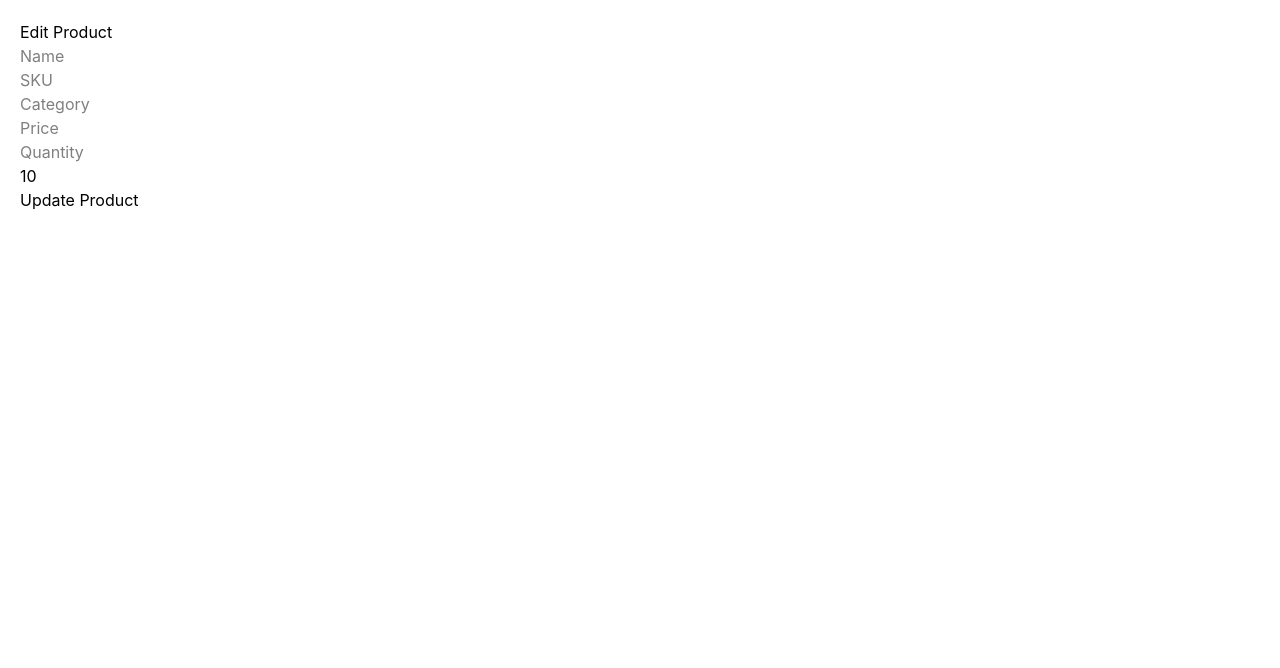
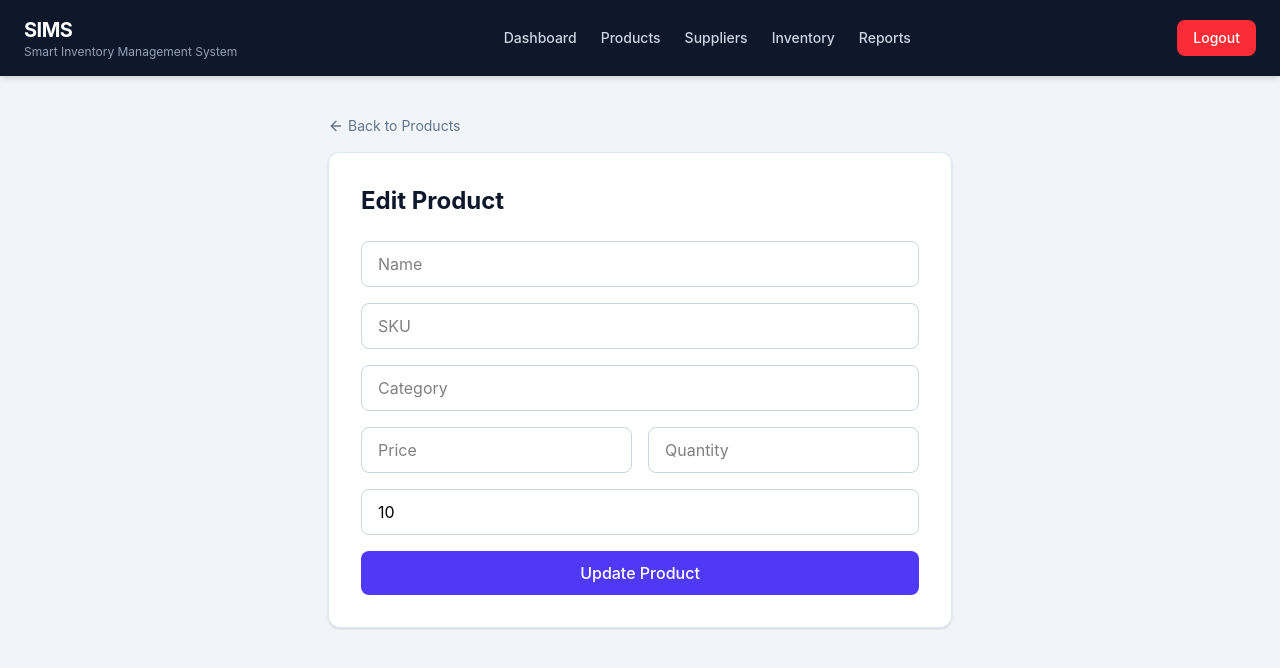
Before and after one commit to Sunita-lab/SIMS---Smart-Inventory-Management-System, a React (Vite) app in the folder client/: page /products/edit/1 in a window 1280 px wide. Shown: the top 668 px of the page. Built offline with nearby package versions, Linux system fonts and the light colour scheme; no server answers; sample sign-in values are in the browser's storage.

Commit message:
style: modernize Products page and form with icons and badges

```diff
--- a/client/src/pages/ProductForm.jsx
+++ b/client/src/pages/ProductForm.jsx
@@ -1,6 +1,8 @@
 import { useState, useEffect } from 'react';
-import { useNavigate, useParams } from 'react-router-dom';
+import { useNavigate, useParams, Link } from 'react-router-dom';
+import { ArrowLeft } from 'lucide-react';
 import API from '../api/axios';
+import Navbar from '../components/Navbar';
 
 function ProductForm() {
   const [formData, setFormData] = useState({
@@ -40,18 +42,41 @@ function ProductForm() {
     }
   };
 
+  const inputClass =
+    'w-full px-4 py-2.5 border border-slate-300 rounded-lg focus:outline-none focus:ring-2 focus:ring-indigo-500';
+
   return (
-    <div style={{ padding: '20px' }}>
-      <h2>{isEdit ? 'Edit Product' : 'Add Product'}</h2>
-      <form onSubmit={handleSubmit}>
-        <input name="name" placeholder="Name" value={formData.name} onChange={handleChange} required /><br />
-        <input name="sku" placeholder="SKU" value={formData.sku} onChange={handleChange} required /><br />
-        <input name="category" placeholder="Category" value={formData.category} onChange={handleChange} /><br />
-        <input name="price" type="number" placeholder="Price" value={formData.price} onChange={handleChange} required /><br />
-        <input name="quantity" type="number" placeholder="Quantity" value={formData.quantity} onChange={handleChange} required /><br />
-        <input name="lowStockThreshold" type="number" placeholder="Low Stock Threshold" value={formData.lowStockThreshold} onChange={handleChange} /><br />
-        <button type="submit">{isEdit ? 'Update' : 'Add'} Product</button>
-      </form>
+    <div className="min-h-screen bg-slate-100">
+      <Navbar />
+      <div className="max-w-2xl mx-auto px-6 py-10">
+        <Link to="/products" className="flex items-center gap-1 text-slate-500 hover:text-slate-700 text-sm mb-4">
+          <ArrowLeft className="w-4 h-4" /> Back to Products
+        </Link>
+
+        <div className="bg-white rounded-xl shadow-sm border border-slate-200 p-8">
+          <h2 className="text-2xl font-bold text-slate-900 mb-6">
+            {isEdit ? 'Edit Product' : 'Add Product'}
+          </h2>
+
+          <form onSubmit={handleSubmit} className="space-y-4">
+            <input name="name" placeholder="Name" value={formData.name} onChange={handleChange} required className={inputClass} />
+            <input name="sku" placeholder="SKU" value={formData.sku} onChange={handleChange} required className={inputClass} />
+            <input name="category" placeholder="Category" value={formData.category} onChange={handleChange} className={inputClass} />
+            <div className="grid grid-cols-2 gap-4">
+              <input name="price" type="number" placeholder="Price" value={formData.price} onChange={handleChange} required className={inputClass} />
+              <input name="quantity" type="number" placeholder="Quantity" value={formData.quantity} onChange={handleChange} required className={inputClass} />
+            </div>
+            <input name="lowStockThreshold" type="number" placeholder="Low Stock Threshold" value={formData.lowStockThreshold} onChange={handleChange} className={inputClass} />
+
+            <button
+              type="submit"
+              className="w-full bg-indigo-600 hover:bg-indigo-700 text-white font-medium py-2.5 rounded-lg transition-colors"
+            >
+              {isEdit ? 'Update' : 'Add'} Product
+            </button>
+          </form>
+        </div>
+      </div>
     </div>
   );
 }
--- a/client/src/pages/Products.jsx
+++ b/client/src/pages/Products.jsx
@@ -1,5 +1,6 @@
 import { useState, useEffect } from 'react';
 import { Link } from 'react-router-dom';
+import { Plus, Search, Pencil, Trash2, TrendingUp } from 'lucide-react';
 import API from '../api/axios';
 import Navbar from '../components/Navbar';
 
@@ -58,50 +59,81 @@ function Products() {
   };
 
   return (
+    <div className="min-h-screen bg-slate-100">
+      <Navbar />
+      <div className="max-w-7xl mx-auto px-6 py-10">
+        <div className="mb-8 flex items-center justify-between">
           <div>
-      <Navbar />
-      <div style={{ padding: '20px' }}>
-        <div style={{ display: 'flex', justifyContent: 'space-between', alignItems: 'center' }}>
-          <h2>Products</h2>
-          <Link to="/products/add">
-            <button>+ Add Product</button>
+            <h2 className="text-3xl font-extrabold text-slate-900 tracking-tight">Products</h2>
+            <p className="text-slate-500 mt-1">Manage your product catalog.</p>
+            <div className="h-1 w-16 bg-gradient-to-r from-indigo-600 to-emerald-500 rounded-full mt-3"></div>
+          </div>
+          <Link
+            to="/products/add"
+            className="flex items-center gap-2 bg-indigo-600 hover:bg-indigo-700 text-white font-medium px-4 py-2.5 rounded-lg transition-colors shadow-sm"
+          >
+            <Plus className="w-4 h-4" /> Add Product
           </Link>
         </div>
 
+        <div className="relative mb-6 max-w-md">
+          <Search className="w-4 h-4 text-slate-400 absolute left-3 top-1/2 -translate-y-1/2" />
           <input
             type="text"
             placeholder="Search products..."
             value={search}
             onChange={(e) => setSearch(e.target.value)}
-          style={{ margin: '16px 0', padding: '8px', width: '300px' }}
+            className="w-full pl-10 pr-4 py-2.5 bg-white border border-slate-300 rounded-lg focus:outline-none focus:ring-2 focus:ring-indigo-500"
           />
+        </div>
 
+        <div className="bg-white rounded-xl shadow-sm border border-slate-200 overflow-hidden">
           {loading ? (
-          <p>Loading...</p>
+            <p className="p-6 text-slate-500">Loading...</p>
+          ) : products.length === 0 ? (
+            <p className="p-6 text-slate-500">No products found.</p>
           ) : (
-          <table border="1" cellPadding="8" style={{ width: '100%', borderCollapse: 'collapse' }}>
-            <thead>
+            <table className="w-full text-sm">
+              <thead className="bg-slate-50 border-b border-slate-200">
                 <tr>
-                <th>Name</th>
-                <th>SKU</th>
-                <th>Category</th>
-                <th>Price</th>
-                <th>Quantity</th>
-                <th>Actions</th>
+                  <th className="text-left px-6 py-3 font-semibold text-slate-600">Name</th>
+                  <th className="text-left px-6 py-3 font-semibold text-slate-600">SKU</th>
+                  <th className="text-left px-6 py-3 font-semibold text-slate-600">Category</th>
+                  <th className="text-left px-6 py-3 font-semibold text-slate-600">Price</th>
+                  <th className="text-left px-6 py-3 font-semibold text-slate-600">Quantity</th>
+                  <th className="text-left px-6 py-3 font-semibold text-slate-600">Actions</th>
                 </tr>
               </thead>
-            <tbody>
+              <tbody className="divide-y divide-slate-100">
                 {products.map((p) => (
-                <tr key={p._id}>
-                  <td>{p.name}</td>
-                  <td>{p.sku}</td>
-                  <td>{p.category}</td>
-                  <td>₹{p.price}</td>
-                  <td>{p.quantity}</td>
-                  <td>
-                    <Link to={`/products/edit/${p._id}`}>Edit</Link>{' '}
-                    <button onClick={() => handleDelete(p._id)}>Delete</button>
-                    <button onClick={() => handleAdjustStock(p)}>Adjust Stock</button>
+                  <tr key={p._id} className="hover:bg-slate-50 transition-colors">
+                    <td className="px-6 py-4 font-medium text-slate-900">{p.name}</td>
+                    <td className="px-6 py-4 text-slate-600">{p.sku}</td>
+                    <td className="px-6 py-4 text-slate-600">{p.category}</td>
+                    <td className="px-6 py-4 text-slate-600">₹{p.price}</td>
+                    <td className="px-6 py-4">
+                      <span
+                        className={`px-2.5 py-1 rounded-full text-xs font-semibold ${
+                          p.quantity <= p.lowStockThreshold
+                            ? 'bg-amber-100 text-amber-700'
+                            : 'bg-emerald-100 text-emerald-700'
+                        }`}
+                      >
+                        {p.quantity}
+                      </span>
+                    </td>
+                    <td className="px-6 py-4">
+                      <div className="flex items-center gap-3">
+                        <Link to={`/products/edit/${p._id}`} className="text-indigo-600 hover:text-indigo-800">
+                          <Pencil className="w-4 h-4" />
+                        </Link>
+                        <button onClick={() => handleDelete(p._id)} className="text-red-500 hover:text-red-700">
+                          <Trash2 className="w-4 h-4" />
+                        </button>
+                        <button onClick={() => handleAdjustStock(p)} className="text-emerald-600 hover:text-emerald-800">
+                          <TrendingUp className="w-4 h-4" />
+                        </button>
+                      </div>
                     </td>
                   </tr>
                 ))}
@@ -110,6 +142,7 @@ function Products() {
           )}
         </div>
       </div>
+    </div>
   );
 }
 
```
Lines whose indentation alone changed are shown as unchanged.
